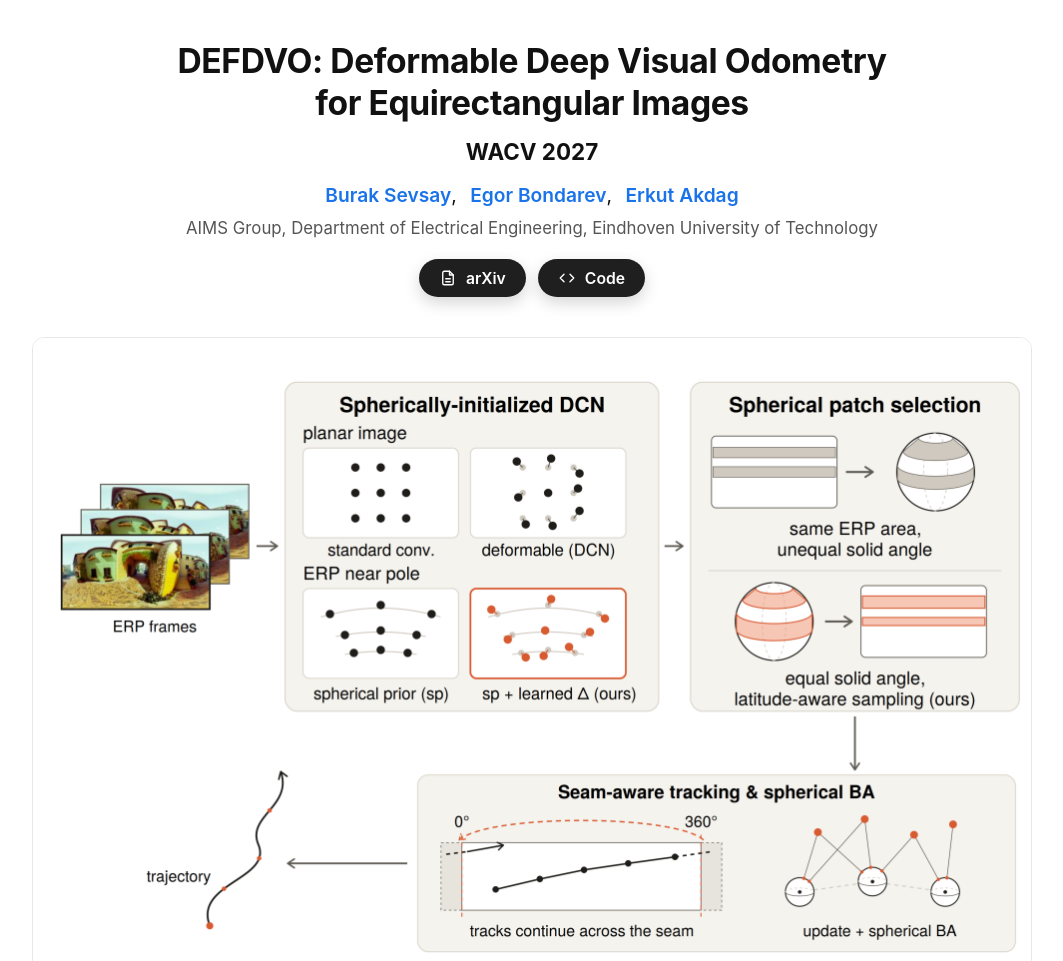
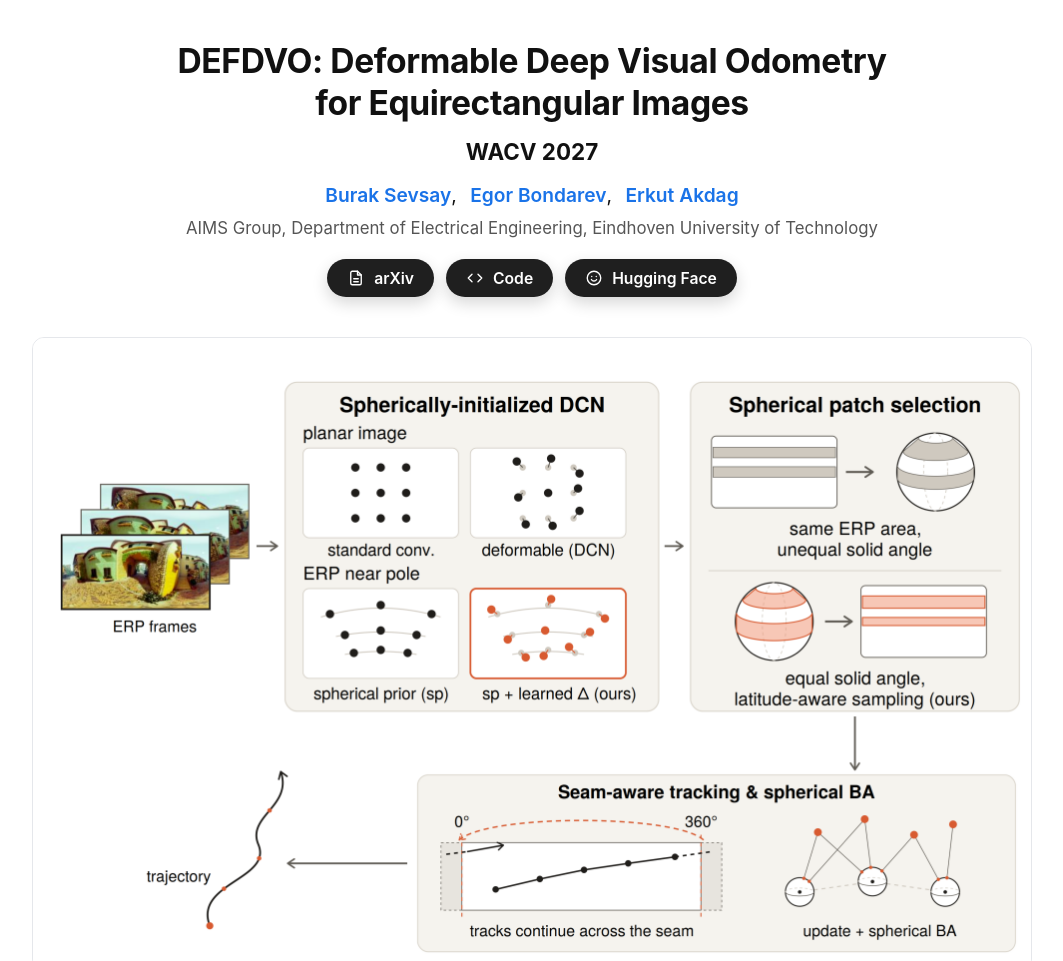
Before and after one commit to BurakSevsay/DEFDVO, a plain HTML site: page index.html in a window 1280 px wide. Shown: the top 961 px of the page, without its empty margins (108-1171 px from the left). Drawn offline with Linux system fonts and the light colour scheme.

Commit message:
Project page: Hugging Face link

```diff
--- a/index.html
+++ b/index.html
@@ -32,6 +32,10 @@
         <a class="pill" href="https://github.com/BurakSevsay/DEFDVO" target="_blank" rel="noopener">
           <svg viewBox="0 0 24 24" aria-hidden="true"><path d="M8 7l-5 5 5 5M16 7l5 5-5 5"/></svg>
           <span>Code</span>
+        </a>
+        <a class="pill" href="https://huggingface.co/papers/2611.19095" target="_blank" rel="noopener">
+          <svg viewBox="0 0 24 24" aria-hidden="true"><circle cx="12" cy="12" r="9"/><path d="M9 10h.01M15 10h.01"/><path d="M8.5 14a4 4 0 0 0 7 0"/></svg>
+          <span>Hugging Face</span>
         </a>
       </nav>
     </header>
```
